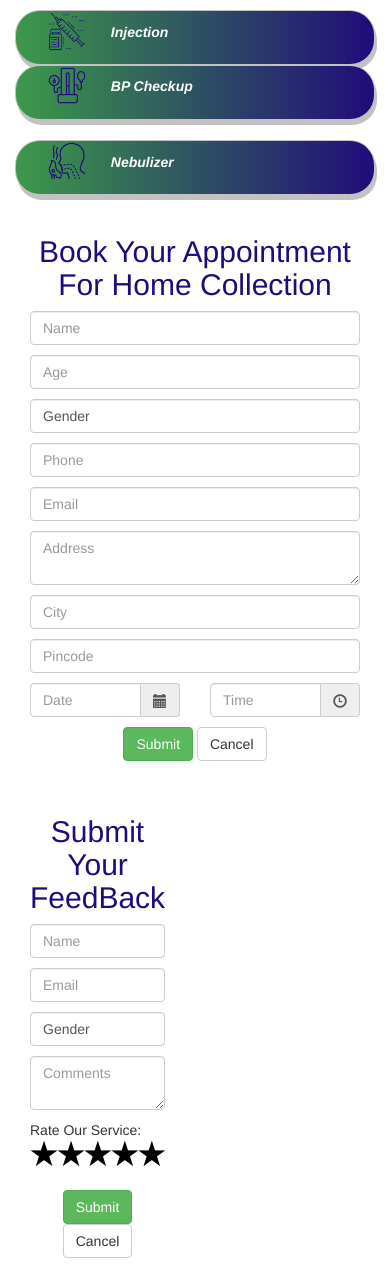
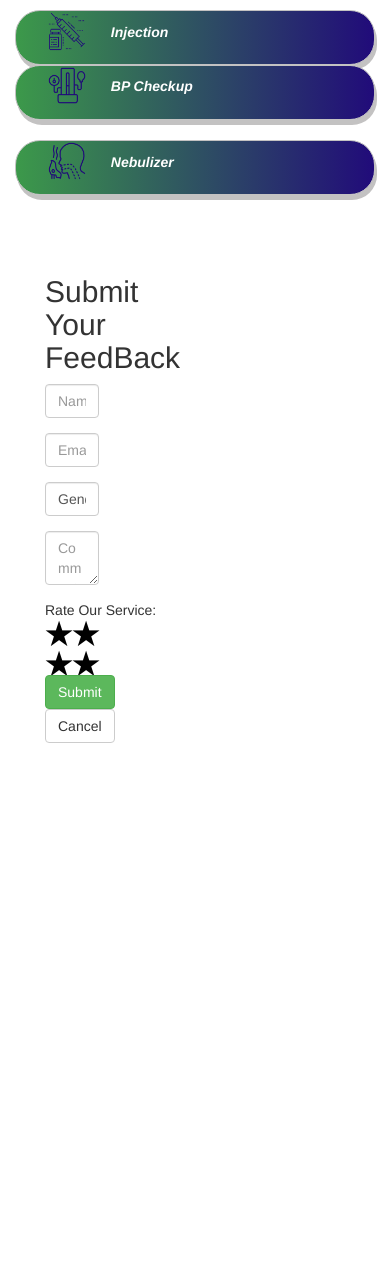
Before and after one commit to priyankathirumalai28/homecare_diagnostic_service, a Django app: page / in a window 390 px wide. Shown: the part 1776-3048 px from the top of the page. After the commit the page ends 2519 px from the top, so only its background shows below. Run offline with Django 3.2, Linux system fonts and the light colour scheme; some libraries are stand-ins or nearby versions; some web fonts are replaced.

Commit message:
updated upto services.html

```diff
--- a/static/css/homecare.css
+++ b/static/css/homecare.css
@@ -13,11 +13,12 @@ div {
     background: #fff;
     min-height: auto;
 }
-container {
+.container {
     padding-right: 15px;
     padding-left: 15px;
     margin-right: auto;
     margin-left: auto;
+    width:100%
 }
 .row {
     margin-right: -15px;
@@ -142,10 +143,7 @@ color: #210b7a;
     display: inline-block;
     width: 100%;
 }
-.quick_appointment_widget .form-group {
-    position: relative;
-    margin-bottom: 10px;
-}
+
 .datetimepicker {
     display: inline-flex;
     align-items: center;
@@ -282,6 +280,10 @@ word-spacing: 5px;
     padding: 20px;
     box-shadow: 0 4px 8px 0 rgba(0, 0, 0, 0.2), 0 6px 20px 0 rgba(0, 0, 0, 0.19);
 }
+.form-group{
+    width: 45%;
+}
+
 /* The popup form - hidden by default */
 .form-popup {
   display: none;
@@ -291,3 +293,5 @@ word-spacing: 5px;
   border: 3px solid #f1f1f1;
   z-index: 9;
 }
+.container book_appointment
+{width: 100%}
--- a/static/js/homecare.js
+++ b/static/js/homecare.js
@@ -1,11 +1,3 @@
-$(':radio').change(function() {
-  console.log('New star rating: ' + this.value);
-    });
-    $(".service").click(function() {
-    $('html, body').animate({
-        scrollTop: $(".services").offset().top
-    }, 2000);
-});
 $(function() {
   $('#datepicker').datetimepicker({
   minDate:new Date(),
@@ -17,21 +9,14 @@ $(function() {
 format: 'LT'
   });
 });
+
+// for scroll down to the Services list div
 $(document).ready(function() {
-    $('#book_appointment').click(function(e) {
-    e.preventDefault();
-        $('html, body').animate({
-          scrollTop: $("#book_appointment_form").offset().top
-        }, "fast");
-    });
-});
-$(document).ready(function() {
-    $('#service').click(function(e) {
-    e.preventDefault();
-        $('html, body').animate({
-          scrollTop: $(".services").height()
-        }, "fast");
-    });
-});
-
-$('#basicModal').modal('show');
+          $('a[href^="#service"]').click(function() {
+          var hash = this.hash;
+              $('html, body').animate({
+                  scrollTop:  $(hash).offset().top
+                }, 500);
+              return false;
+            });
+        });
--- a/templates/Homecare_service/appointment.html
+++ b/templates/Homecare_service/appointment.html
@@ -1,22 +1,27 @@
 {% block content %}
 {% load static %}
 <br>
+<div class="modal fade" id="appointment_modal" tabindex="-1" role="dialog" aria-labelledby="basicModal" aria-hidden="true">
+    <div class="modal-dialog">
+        <div class="modal-content">
+            <div class="modal-header">
+                <h4 class="modal-title" id="myModalLabel">Book Your Appointment For Home Collection </h4>
+                <button type="button" class="close" data-dismiss="modal" aria-label="Close">
+                <span aria-hidden="true">×</span>
+                </button>
+            </div>
+            <div class="modal-body">
                 <div class="container book_appointment">
-    <h2 class="center-align">Book Your Appointment For Home Collection</h2>
-    <form id="quick_appointment_widget" class="quick_appointment_widget quick_appointment_widget_form">
-        <div class="appointment_response"></div>
-        <div class="row">
-            <div class="col-md-12 col-sm-12 col-xs-12">
+                    <form id="quick_appointment_widget" class="quick_appointment_widget">
+
                                 <div class="form-group">
-                    <input type="text" name="fname" id="" class="form-control" placeholder="Name">
+                                    <input type="text" name="fname" id="" class="form-control modal_form" placeholder="Name">
                                 </div>
+
+                                <div class="form-group">
+                                    <input type="text" name="fage" id="" class="form-control modal_form" placeholder="Age">
                                 </div>
-            <div class="col-md-12 col-sm-12 col-xs-12">
-                <div class="form-group">
-                    <input type="text" name="fage" id="" class="form-control" placeholder="Age">
-                </div>
-            </div>
-            <div class="col-md-12 col-sm-12 col-xs-12">
+
                                 <div class="form-group">
                                     <select class="form-control" name="fgender">
                                         <option value="" disabled selected>Gender</option>
@@ -25,34 +30,27 @@
                                         <option>Others</option>
                                     </select>
                                 </div>
-            </div>
-            <div class="col-md-12 col-sm-12 col-xs-12">
+
                                 <div class="form-group">
                                     <input type="text" name="fcontact" id="" class="form-control" placeholder="Phone">
                                 </div>
-            </div>
 
-            <div class="col-md-12 col-sm-12 col-xs-12">
                                 <div class="form-group">
                                     <input type="text" name="fmail" id="" class="form-control" placeholder="Email">
                                 </div>
-            </div>
-            <div class="col-md-12 col-sm-12 col-xs-12">
+
                                 <div class="form-group">
                                     <textarea class="form-control" rows="2" placeholder="Address" name="faddress"></textarea>
                                 </div>
-            </div>
-            <div class="col-md-12 col-sm-12 col-xs-12">
-                <div class="form-group">
+                                <div class="form-group col">
                                     <input type="text" name="fcity" id="" class="form-control" placeholder="City">
                                 </div>
-            </div>
-            <div class="col-md-12 col-sm-12 col-xs-12">
-                <div class="form-group">
+
+                                <div class="form-group col">
                                      <input type="text" name="fpincode" id="" class="form-control" placeholder="Pincode">
                                 </div>
-            </div>
-            <div class="col-md-6 col-sm-6 col-xs-6">
+
+
                                 <div class="form-group">
                                     <div class = 'input-group date' id='datepicker'>
                                         <input type = 'text' class="form-control" placeholder="Date"/>
@@ -62,8 +60,7 @@
                                         </span>
                                     </div>
                                 </div>
-            </div>
-            <div class="col-md-6 col-sm-6 col-xs-6">
+
                                 <div class="form-group">
                                     <div class = 'input-group date' id='timepicker'>
                                         <input type = 'text' class="form-control" placeholder="Time"/>
@@ -72,12 +69,18 @@
                                         </span>
                                     </div>
                                 </div>
-            </div>
-            <div class="col-md-12 col-sm-12 col-xs-12 center-align">
-                <button class="btn btn-success">Submit</button>
-			    <button type="button" class="btn btn-default" data-dismiss="modal">Cancel</button>
-            </div>
+
+
                         </div>
                     </form>
             </div>
+            <div class="center-align">
+            <button type="button" class="btn btn-default" data-dismiss="modal">Close</button>
+                <button type="button" class="btn btn-primary">Save changes</button></div>
+            </div>
+
+        </div>
+    </div>
+    <br>
+</div>
 {% endblock %}
--- a/templates/Homecare_service/feedback.html
+++ b/templates/Homecare_service/feedback.html
@@ -2,7 +2,7 @@
 {% load static %}
 <br>
 <div class="container book_appointment">
-    <h2 class="center-align">Submit Your FeedBack</h2>
+    <h2>Submit Your FeedBack</h2>
     <form id="quick_appointment_widget" class="quick_appointment_widget quick_appointment_widget_form">
         <div class="appointment_response"></div>
         <div class="row">
@@ -68,7 +68,7 @@
                   </label>
                 </div>
             </div>
-            <div class="col-md-12 col-sm-12 col-xs-12 center-align">
+            <div class="col-md-6 col-sm-6 col-xs-6 center-align">
                 <br>
                 <button class="btn btn-success">Submit</button>
 			    <button type="button" class="btn btn-default" data-dismiss="modal">Cancel</button>
--- a/templates/Homecare_service/services.html
+++ b/templates/Homecare_service/services.html
@@ -1,6 +1,6 @@
 {% block content %}
 {% load static %}
-<div class="container services">
+<div class="container services" id='service'>
     <h2 class="center-align headers">Services At Your Door Step</h2>
     <div class="row">
         <div class="service-box col-md col-sm col-xs">
--- a/templates/Homecare_service/top_section.html
+++ b/templates/Homecare_service/top_section.html
@@ -33,7 +33,7 @@
                         </li>
                         <li>
 
-                            <a href="#" class="btn btn-sm btn-primary-outline" data-toggle="modal" data-target="#book_appointment">
+                            <a href="#" class="btn btn-sm btn-primary-outline" data-toggle="modal" data-target="#appointment_modal">
                                 <span data-toggle="modal" title="Book Appointment">
                                 <i class="feather-calendar"></i>
                                 </span>
@@ -41,26 +41,21 @@
                             <div class="one">Book Appointment</div>
                         </li>
                         <li>
-                            <a href="#" class="btn btn-sm btn-primary-outline" data-toggle="modal" data-target="#service">
+                            <a href="#service" class="btn btn-sm btn-primary-outline" data-toggle="modal" data-target="#service">
                                 <span data-toggle="modal" title="Services">
                                         <i class="feather-server"></i>
-<!--                                         <div class="one">Packages</div> -->
                                 </span>
                             </a>
                             <div class="one">Services</div>
                         </li>
                         <li>
-                        <a href="#" class="btn btn-sm btn-primary-outline" data-toggle="modal" data-target="#basicModal">
+                        <a class="btn btn-sm btn-primary-outline" data-toggle="modal" data-target="#basicModal">
                             <span data-toggle="modal" title="Packages">
                                     <i class="feather-package"></i>
-<!--                                     <div class="one">Packages</div> -->
                             </span>
                         </a>
                         <div class="one">Packages</div>
-<!--                             <a id="packages"> -->
 
-<!--                                 <div class="one">Packages</div> -->
-<!--                             </a> -->
                         </li>
 
                     </ul>
```
Also changed, not shown: db.sqlite3, templates/Homecare_service/sample.html (indentation only). Lines whose indentation alone changed are shown as unchanged.
